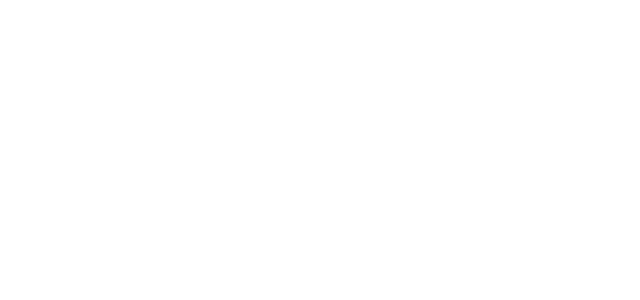
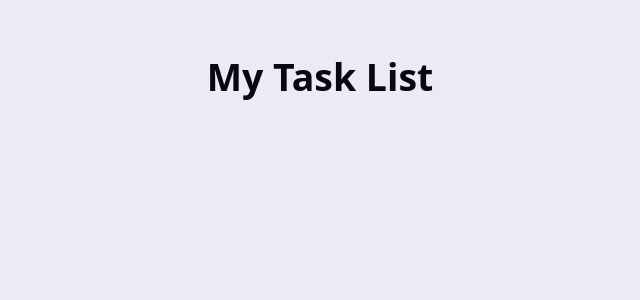
Before and after one commit to dgutierrez21/Proyecto-React-CRUD-Todo-App, a React (Vite) app in the folder React-CRUD-Todo-App/: page / in a window 1280 px wide. Shown: the top 300 px of the page, without its empty margins (320-960 px from the left). Built offline with nearby package versions, Linux system fonts and the light colour scheme.

Commit message:
add app main title

```diff
--- a/React-CRUD-Todo-App/src/App.jsx
+++ b/React-CRUD-Todo-App/src/App.jsx
@@ -1,5 +1,11 @@
 function App() {
-  return <div className="App"></div>;
+  return (
+    <div className="container">
+      <header>
+        <h1>My Task List</h1>
+      </header>
+    </div>
+  );
 }
 
 export default App;
--- a/React-CRUD-Todo-App/src/index.css
+++ b/React-CRUD-Todo-App/src/index.css
@@ -119,3 +119,10 @@
   background-color: hsl(var(--accent) / 0.5);
   border-radius: var(--_radius);
 }
+
+.container {
+  margin: 4vmax max(calc((100vw - 70rem) / 2), 1.5rem) 6em;
+  display: grid;
+  gap: clamp(2rem, 3.5vmax, 8rem);
+  text-align: center;
+}
--- a/React-CRUD-Todo-App/src/main.jsx
+++ b/React-CRUD-Todo-App/src/main.jsx
@@ -1,6 +1,7 @@
 import React from "react";
 import ReactDOM from "react-dom/client";
 import App from "./App";
+import "./index.css";
 
 ReactDOM.createRoot(document.getElementById("root")).render(
   <React.StrictMode>
```
